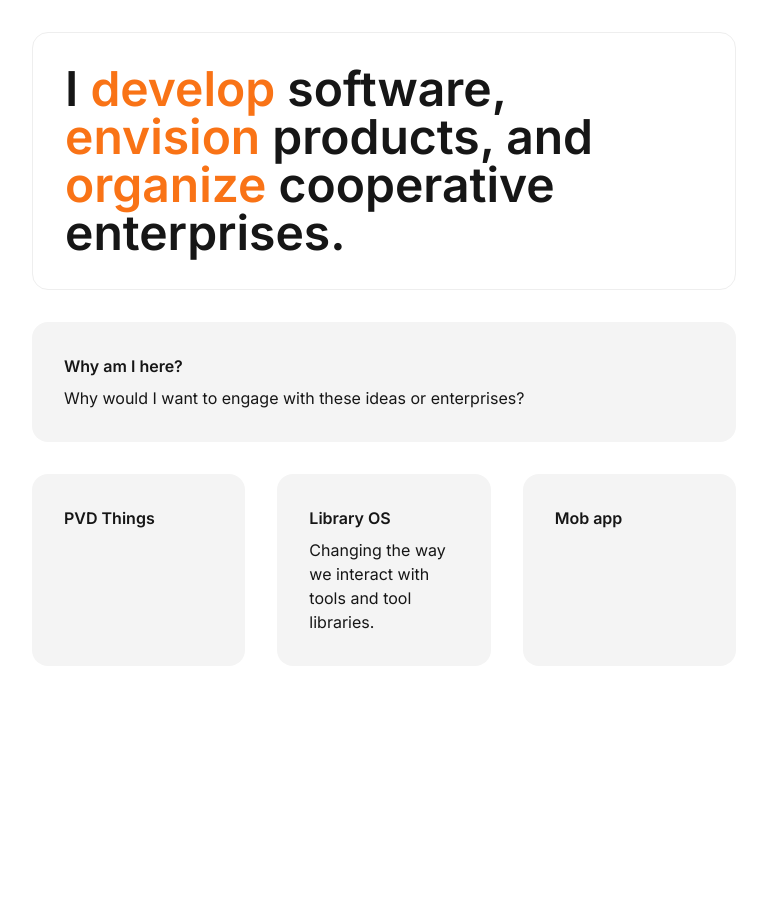
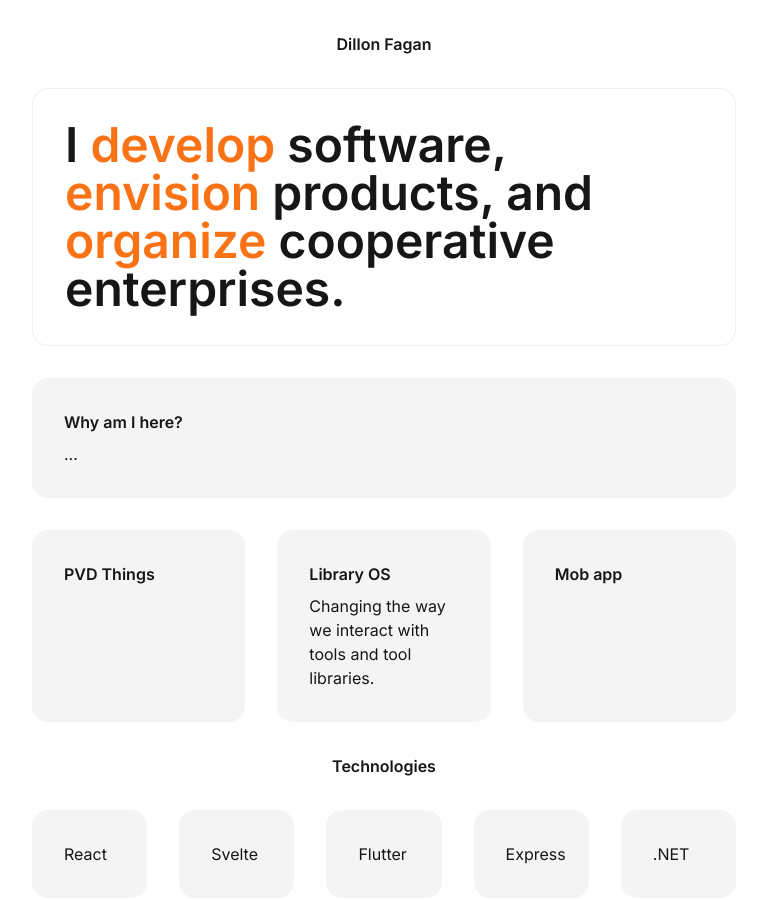
Before and after one commit to dillonfagan/dillonfagan.github.io, a Next.js app: page / in a window 1280 px wide. Shown: the top 900 px of the page, without its empty margins (256-1023 px from the left). Before the commit the page ends 800 px from the top, so only its background shows below. Built offline with nearby package versions, Linux system fonts and the light colour scheme.

Commit message:
Add tech section

```diff
--- a/app/page.tsx
+++ b/app/page.tsx
@@ -1,12 +1,35 @@
 "use client";
-import { Card, Text } from "@/components";
+import { Card, Center, Text } from "@/components";
 import { ProjectsProvider, useProjects } from "@/content";
 
 export default () => {
+  const tech = [
+    {
+      title: "React",
+    },
+    {
+      title: "Svelte",
+    },
+    {
+      title: "Flutter",
+    },
+    {
+      title: "Express",
+    },
+    {
+      title: ".NET",
+    },
+  ];
+
   return (
     <ProjectsProvider>
       <main>
         <div className="flex flex-col gap-4 lg:gap-8 items-stretch mx-auto w-screen sm:w-4/5 md:w-2/3 lg:w-3/5 p-4 lg:p-8">
+          <Center>
+            <Text.Heading h="h1" size="3xl">
+              Dillon Fagan
+            </Text.Heading>
+          </Center>
           <Card.Outlined>
             <Card.Body>
               <Text.Hero>
@@ -22,11 +45,23 @@ export default () => {
                 Why am I here?
               </Text.Heading>
               <Text size="xl">
-                Why would I want to engage with these ideas or enterprises?
+                ...
               </Text>
             </Card.Body>
           </Card>
           <Projects />
+          <Center>
+            <Text.Heading h='h2' size='xl'>Technologies</Text.Heading>
+          </Center>
+          <section className="grid grid-cols-2 md:grid-cols-3 xl:grid-cols-5 gap-4 lg:gap-8">
+            {tech.map((t) => (
+              <Card>
+                <Card.Body>
+                  <Text>{t.title}</Text>
+                </Card.Body>
+              </Card>
+            ))}
+          </section>
         </div>
       </main>
     </ProjectsProvider>
@@ -54,7 +89,7 @@ const Projects = () => {
   );
 
   return (
-    <section className="grid grid-cols-1 md:grid-cols-3 gap-4 lg:gap-8">
+    <section className="grid grid-cols-1 md:grid-cols-2 xl:grid-cols-3 gap-4 lg:gap-8">
       {projects.map((p) => (
         <ProjectCard title={p.title} summary={p.summary} />
       ))}
--- /dev/null
+++ b/components/Center.tsx
@@ -0,0 +1,7 @@
+import { PropsWithChildren } from "react";
+
+const Center = ({ children }: PropsWithChildren) => {
+  return <div className="flex flex-row justify-center items-center">{children}</div>;
+};
+
+export default Center;
--- a/components/index.ts
+++ b/components/index.ts
@@ -1,2 +1,3 @@
 export { default as Card } from "./Card";
+export { default as Center } from "./Center";
 export { default as Text } from "./Text";
```
